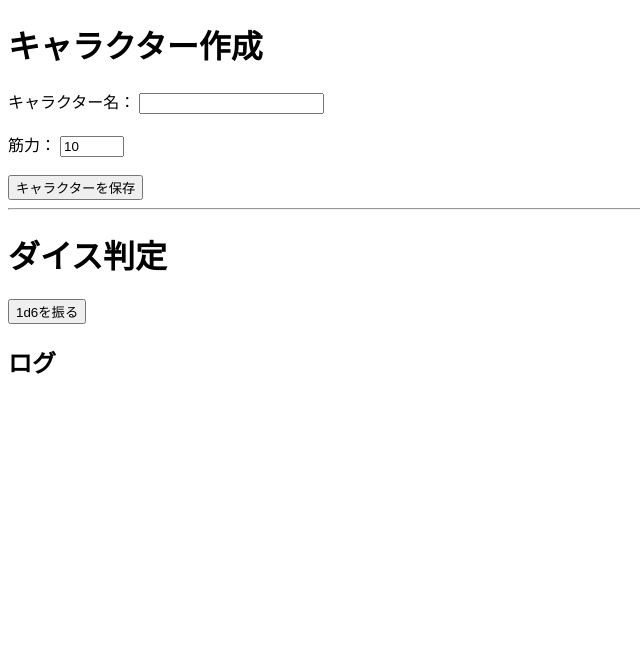
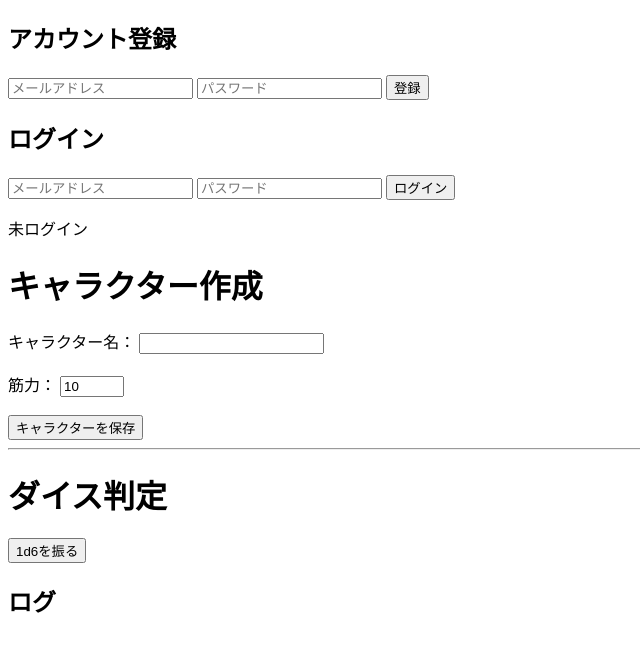
Before and after one commit to sugu-donguri/testgame, a plain HTML site: page index.html in a window 1280 px wide. Shown: the whole page, without its empty margins (0-640 px from the left). Drawn offline with nearby package versions, Linux system fonts and the light colour scheme.

Commit message:
Update index.html

```diff
--- a/index.html
+++ b/index.html
@@ -6,6 +6,44 @@
   <title>簡単なダイスゲーム</title>
 </head>
 <body>
+  <section id="authSection">
+  <h2>アカウント登録</h2>
+
+  <input
+    id="signupEmail"
+    type="email"
+    placeholder="メールアドレス"
+  >
+
+  <input
+    id="signupPassword"
+    type="password"
+    placeholder="パスワード"
+  >
+
+  <button id="signupButton">登録</button>
+
+  <h2>ログイン</h2>
+
+  <input
+    id="loginEmail"
+    type="email"
+    placeholder="メールアドレス"
+  >
+
+  <input
+    id="loginPassword"
+    type="password"
+    placeholder="パスワード"
+  >
+
+  <button id="loginButton">ログイン</button>
+
+  <button id="logoutButton" hidden>ログアウト</button>
+
+  <p id="authStatus">未ログイン</p>
+</section>
+
   <h1>キャラクター作成</h1>
 
   <label>
```
